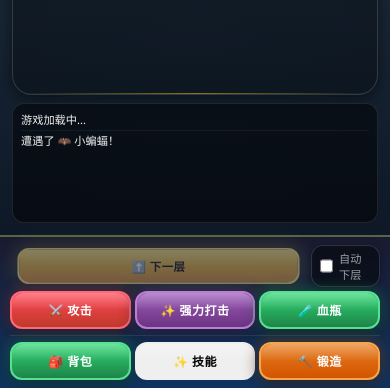
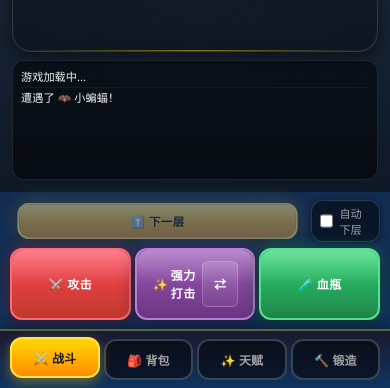
Before and after one commit to GuanghanWu/LoopingEve, a plain HTML site: page index.html in a window 390 px wide. Shown: the part 456-844 px from the top of the page. Drawn offline with Linux system fonts and the light colour scheme.

Commit message:
feat: 重构底部导航栏和战斗按钮布局
- 添加底部固定导航栏：战斗、背包、天赋、锻造
- 将技能按钮改为内嵌式设计，集成切换按钮
- 优化按钮布局，确保攻击、技能、血瓶宽度一致
- 修复元素存在性检查，避免null错误
- 更新响应式设计，适配移动端

```diff
--- a/index.html
+++ b/index.html
@@ -86,8 +86,7 @@
             </div>
         </main>
 
-        <div class="action-area">
-            <div class="battle-actions">
+        <div class="floating-actions">
             <div class="next-floor-wrapper">
                 <button class="btn btn-next" id="btnNextFloor" disabled>⬆️ 下一层</button>
                 <label class="auto-next">
@@ -95,15 +94,21 @@
                     <span>自动下层</span>
                 </label>
             </div>
+            <div class="combat-buttons">
                 <button class="btn btn-attack" id="btnAttack" disabled>⚔️ 攻击</button>
-                <button class="btn btn-skill" id="btnSkill" disabled>✨ <span id="currentSkillName">强力打击</span></button>
+                <button class="btn btn-skill" id="btnSkill" disabled>
+                    <span class="skill-content">✨ <span id="currentSkillName">强力打击</span></span>
+                    <span class="skill-toggle" id="btnSkillToggle" title="切换技能">⇄</span>
+                </button>
                 <button class="btn btn-item" id="btnItem" disabled>🧪 血瓶</button>
             </div>
-            <div class="info-actions">
-                <button class="btn btn-inventory" id="btnInventory">🎒 背包</button>
-                <button class="btn btn-skill-list" id="btnSkillList">✨ 技能</button>
-                <button class="btn btn-forge" id="btnForge">🔨 锻造</button>
         </div>
+
+        <div class="bottom-fixed-nav">
+            <button class="nav-btn active" id="navBattle">⚔️ 战斗</button>
+            <button class="nav-btn" id="navInventory">🎒 背包</button>
+            <button class="nav-btn" id="navTalent">✨ 天赋</button>
+            <button class="nav-btn" id="navForge">🔨 锻造</button>
         </div>
     </div>
 
@@ -236,6 +241,56 @@
 
     <script>
     setupModals();
+
+    // 底部固定导航栏切换功能
+    const floatingActions = document.querySelector('.floating-actions');
+    const navButtons = document.querySelectorAll('.nav-btn');
+    const btnSkillToggle = document.getElementById('btnSkillToggle');
+    const btnSkill = document.getElementById('btnSkill');
+
+    // 为技能切换按钮添加点击事件
+    if (btnSkillToggle) {
+        btnSkillToggle.addEventListener('click', function(e) {
+            e.stopPropagation();
+            game.openSkillMenu();
+        });
+    }
+
+    // 为技能按钮添加点击事件（排除切换按钮区域）
+    if (btnSkill) {
+        btnSkill.addEventListener('click', function(e) {
+            if (e.target !== btnSkillToggle && !btnSkillToggle.contains(e.target)) {
+                game.battle.useSelectedSkill();
+            }
+        });
+    }
+
+    navButtons.forEach(btn => {
+        btn.addEventListener('click', function() {
+            // 移除所有nav-btn的active类
+            navButtons.forEach(b => b.classList.remove('active'));
+            // 添加当前nav-btn的active类
+            this.classList.add('active');
+
+            // 根据选中的Tab显示/隐藏悬浮按钮
+            const tabId = this.id;
+            if (tabId === 'navBattle') {
+                floatingActions.style.display = 'flex';
+            } else {
+                floatingActions.style.display = 'none';
+            }
+
+            // 处理其他Tab的功能
+            if (tabId === 'navInventory') {
+                game.openInventory();
+            } else if (tabId === 'navTalent') {
+                // 这里将来会打开天赋页面，现在暂时打开技能页面
+                game.openSkillMenu();
+            } else if (tabId === 'navForge') {
+                game.openForge();
+            }
+        });
+    });
     </script>
 </body>
 </html>
--- a/js/Game.js
+++ b/js/Game.js
@@ -85,15 +85,19 @@ class Game {
     }
 
     bindEvents() {
-        $('btnAttack').onclick = () => this.battle.attack();
-        $('btnSkill').onclick = () => this.battle.useSelectedSkill();
-        $('btnItem').onclick = () => this.inventoryManager.smartUseItem();
-        $('btnInventory').onclick = () => this.ui.openInventory();
-        $('btnSkillList').onclick = () => this.ui.openSkillMenu();
-        $('btnNextFloor').onclick = () => this.nextFloor();
-        $('btnForge').onclick = () => this.ui.openForge();
-        $('btnSettings').onclick = () => this.ui.openSettings();
-        $('btnClear2').onclick = () => {
+        const btnAttack = $('btnAttack');
+        const btnSkill = $('btnSkill');
+        const btnItem = $('btnItem');
+        const btnNextFloor = $('btnNextFloor');
+        const btnSettings = $('btnSettings');
+        const btnClear2 = $('btnClear2');
+
+        if (btnAttack) btnAttack.onclick = () => this.battle.attack();
+        if (btnSkill) btnSkill.onclick = () => this.battle.useSelectedSkill();
+        if (btnItem) btnItem.onclick = () => this.inventoryManager.smartUseItem();
+        if (btnNextFloor) btnNextFloor.onclick = () => this.nextFloor();
+        if (btnSettings) btnSettings.onclick = () => this.ui.openSettings();
+        if (btnClear2) btnClear2.onclick = () => {
             $('settingsModal').classList.remove('show');
             this.ui.showConfirm('确定要重置游戏吗？所有进度将丢失！', () => this.clearSave());
         };
--- a/js/UIManager.js
+++ b/js/UIManager.js
@@ -104,17 +104,22 @@ class UIManager {
     }
 
     setButtons({ attack, skill, item, inventory, next }) {
-        $('btnAttack').disabled = attack;
-        $('btnSkill').disabled = skill;
-        $('btnItem').disabled = item;
-        $('btnInventory').disabled = inventory;
-        const nextBtn = $('btnNextFloor');
+        const btnAttack = $('btnAttack');
+        const btnSkill = $('btnSkill');
+        const btnItem = $('btnItem');
+        const btnNextFloor = $('btnNextFloor');
+
+        if (btnAttack) btnAttack.disabled = attack;
+        if (btnSkill) btnSkill.disabled = skill;
+        if (btnItem) btnItem.disabled = item;
+        if (btnNextFloor) {
             const shouldDisableNext = next && !this.game.canAdvanceFloor;
-        nextBtn.disabled = shouldDisableNext;
+            btnNextFloor.disabled = shouldDisableNext;
             if (this.game.canAdvanceFloor && !next) {
-            nextBtn.classList.add('can-advance');
+                btnNextFloor.classList.add('can-advance');
             } else {
-            nextBtn.classList.remove('can-advance');
+                btnNextFloor.classList.remove('can-advance');
+            }
         }
     }
 
@@ -132,22 +137,26 @@ class UIManager {
     updateSkillName() {
         const skillId = this.game.player.selectedSkill || this.game.player.learnedSkills[0];
         const btn = $('btnSkill');
+        const currentSkillName = $('currentSkillName');
+
+        if (btn && currentSkillName) {
             if (skillId) {
                 const skill = CONFIG.skills.find(s => s.id === skillId);
                 if (skill) {
                     const cd = this.game.player.skillCooldowns[skillId] || 0;
                     if (cd > 0) {
-                    $('currentSkillName').textContent = `${skill.name} (CD:${cd})`;
+                        currentSkillName.textContent = `${skill.name} (CD:${cd})`;
                         btn.classList.add('on-cooldown');
                     } else {
-                    $('currentSkillName').textContent = skill.name;
+                        currentSkillName.textContent = skill.name;
                         btn.classList.remove('on-cooldown');
                     }
                     return;
                 }
             }
-        $('currentSkillName').textContent = '无技能';
+            currentSkillName.textContent = '无技能';
             btn.classList.remove('on-cooldown');
+        }
     }
 
     showLevelUp(level, cfg) {
--- a/style.css
+++ b/style.css
@@ -606,20 +606,120 @@ body {
     100% { opacity: 0; transform: translateY(-50px) scale(0.8); }
 }
 
-.action-area {
-    background: linear-gradient(180deg, rgba(26, 26, 46, 0.95) 0%, rgba(15, 52, 96, 0.98) 100%);
+.floating-actions {
+    position: relative;
+    padding: 12px 16px;
+    margin-bottom: 70px;
+    display: flex;
+    flex-direction: column;
+    gap: 10px;
+}
+
+.combat-buttons {
+    display: flex;
+    flex-wrap: nowrap;
+    gap: 8px;
+    justify-content: space-between;
+    align-items: stretch;
+    width: 100%;
+}
+
+.combat-buttons > .btn-attack,
+.combat-buttons > .btn-skill,
+.combat-buttons > .btn-item {
+    flex: 1;
+    min-width: 0;
+}
+
+.btn-skill {
+    position: relative;
+    display: flex;
+    align-items: center;
+    justify-content: space-between;
+    padding: 0;
+    overflow: hidden;
+}
+
+.skill-content {
+    flex: 1;
+    display: flex;
+    align-items: center;
+    justify-content: center;
+    padding: 14px 8px;
+    pointer-events: none;
+}
+
+.skill-toggle {
+    width: 44px;
+    height: calc(100% - 8px);
+    margin: 4px 4px 4px 0;
+    display: flex;
+    align-items: center;
+    justify-content: center;
+    background: linear-gradient(180deg, rgba(255,255,255,0.15) 0%, rgba(255,255,255,0.05) 100%);
+    border: 1px solid rgba(255,255,255,0.2);
+    border-radius: 8px;
+    cursor: pointer;
+    transition: all 0.2s;
+    font-weight: bold;
+    font-size: 1rem;
+}
+
+.skill-toggle:hover {
+    background: linear-gradient(180deg, rgba(255,255,255,0.25) 0%, rgba(255,255,255,0.1) 100%);
+}
+
+.next-floor-wrapper {
+    display: flex;
+    align-items: center;
+    gap: 12px;
+    justify-content: center;
+    flex-wrap: nowrap;
+}
+
+.bottom-fixed-nav {
+    position: fixed;
+    bottom: 0;
+    left: 0;
+    right: 0;
+    background: linear-gradient(180deg, rgba(26, 26, 46, 0.98) 0%, rgba(15, 52, 96, 1) 100%);
     border-top: 2px solid rgba(255, 215, 0, 0.3);
-    padding: 12px 16px;
-}
-
-.battle-actions {
-    display: flex;
-    flex-wrap: wrap;
-    gap: 8px;
+    padding: 10px 16px;
+    display: flex;
+    gap: 6px;
+    box-shadow: 0 -2px 10px rgba(0, 0, 0, 0.3);
+    z-index: 100;
+}
+
+.nav-btn {
+    flex: 1;
+    padding: 14px 8px;
+    border: 2px solid rgba(255, 255, 255, 0.2);
+    border-radius: var(--radius);
+    background: var(--card-bg);
+    color: var(--text-muted);
+    cursor: pointer;
+    transition: all 0.2s;
+    font-weight: bold;
+    font-size: 0.9rem;
+    min-height: 50px;
+    display: flex;
+    align-items: center;
     justify-content: center;
-    margin-bottom: 10px;
-    padding-bottom: 10px;
-    border-bottom: 1px solid rgba(255, 255, 255, 0.1);
+}
+
+.nav-btn.active {
+    background: linear-gradient(180deg, var(--accent) 0%, #ff8c00 100%);
+    border-color: #ffe44d;
+    color: #1a1a2e;
+    transform: translateY(-2px);
+    box-shadow: 0 4px 12px rgba(255, 193, 7, 0.4);
+}
+
+.nav-btn:hover:not(.active) {
+    background: rgba(255, 255, 255, 0.1);
+    border-color: rgba(255, 255, 255, 0.3);
+    transform: translateY(-1px);
 }
 
 .info-actions {
@@ -1334,14 +1434,35 @@ body {
         font-size: 1.5rem;
     }
 
-    .action-area {
+    .floating-actions {
         padding: 20px 24px;
-    }
-
-    .battle-actions {
+        margin-bottom: 80px;
         gap: 16px;
-        margin-bottom: 16px;
-        padding-bottom: 16px;
+    }
+
+    .combat-buttons {
+        gap: 16px;
+    }
+
+    .next-floor-wrapper {
+        gap: 16px;
+        flex-wrap: nowrap;
+    }
+
+    .bottom-fixed-nav {
+        max-width: 900px;
+        margin: 0 auto;
+        left: 50%;
+        transform: translateX(-50%);
+        border-radius: var(--radius-lg) var(--radius-lg) 0 0;
+        padding: 12px 24px;
+        gap: 8px;
+    }
+
+    .nav-btn {
+        padding: 16px 8px;
+        font-size: 1rem;
+        min-height: 55px;
     }
 
     .btn {
@@ -1483,26 +1604,51 @@ body {
         flex-shrink: 0;
     }
 
-    .action-area {
+    .floating-actions {
         padding: 8px 10px;
-        flex-shrink: 0;
-    }
-
-    .battle-actions {
+        margin-bottom: 60px;
+        gap: 6px;
+    }
+
+    .combat-buttons {
         gap: 4px;
-        margin-bottom: 6px;
-        padding-bottom: 6px;
-        flex-wrap: wrap;
-        justify-content: center;
+        flex-wrap: nowrap;
+    }
+
+    .combat-buttons > .btn-attack,
+    .combat-buttons > .btn-skill,
+    .combat-buttons > .btn-item {
+        flex: 1;
+        min-width: 0;
+    }
+
+    .skill-content {
+        padding: 8px 4px;
+        font-size: 0.75rem;
+    }
+
+    .skill-toggle {
+        width: 36px;
+        height: calc(100% - 6px);
+        margin: 3px 3px 3px 0;
+        font-size: 0.75rem;
+        border-radius: 6px;
     }
 
     .next-floor-wrapper {
-        display: flex;
-        align-items: center;
+        gap: 6px;
+        flex-wrap: nowrap;
+    }
+
+    .bottom-fixed-nav {
+        padding: 8px 10px;
         gap: 4px;
-        flex: 100%;
-        justify-content: center;
-        order: -1;
+    }
+
+    .nav-btn {
+        padding: 10px 4px;
+        font-size: 0.75rem;
+        min-height: 40px;
     }
 
     .info-actions {
```
Also changed, not shown: commit_msg.txt (deleted, +0 -22 lines), .trae/rules/project_rules.md. Lines whose indentation alone changed are shown as unchanged.
